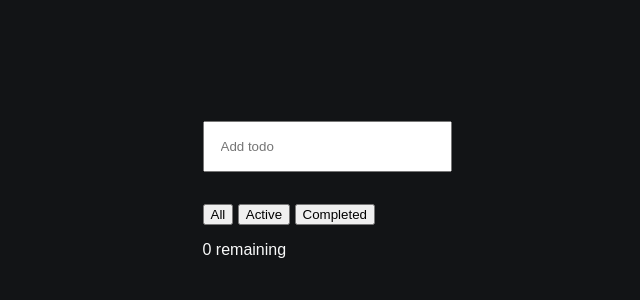
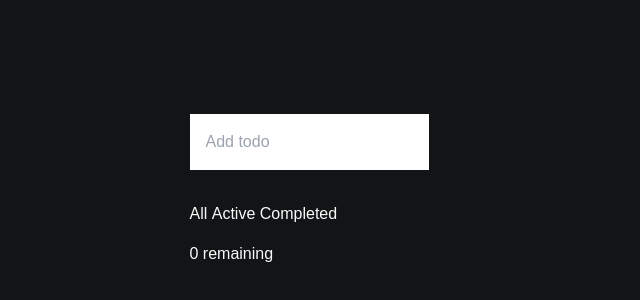
Before and after one commit to Edberaga/Svelte-ToDo-App, a SvelteKit app: page / in a window 1280 px wide. Shown: the part 210-510 px from the top of the page, without its empty margins (331-971 px from the left). Built offline with nearby package versions, Linux system fonts and the light colour scheme.

Commit message:
Initialize shadcn svelte

```diff
--- /dev/null
+++ b/src/app.css
@@ -0,0 +1,78 @@
+@tailwind base;
+@tailwind components;
+@tailwind utilities;
+
+@layer base {
+  :root {
+    --background: 0 0% 100%;
+    --foreground: 222.2 84% 4.9%;
+
+    --muted: 210 40% 96.1%;
+    --muted-foreground: 215.4 16.3% 46.9%;
+
+    --popover: 0 0% 100%;
+    --popover-foreground: 222.2 84% 4.9%;
+
+    --card: 0 0% 100%;
+    --card-foreground: 222.2 84% 4.9%;
+
+    --border: 214.3 31.8% 91.4%;
+    --input: 214.3 31.8% 91.4%;
+
+    --primary: 222.2 47.4% 11.2%;
+    --primary-foreground: 210 40% 98%;
+
+    --secondary: 210 40% 96.1%;
+    --secondary-foreground: 222.2 47.4% 11.2%;
+
+    --accent: 210 40% 96.1%;
+    --accent-foreground: 222.2 47.4% 11.2%;
+
+    --destructive: 0 72.2% 50.6%;
+    --destructive-foreground: 210 40% 98%;
+
+    --ring: 222.2 84% 4.9%;
+
+    --radius: 0.5rem;
+  }
+
+  .dark {
+    --background: 222.2 84% 4.9%;
+    --foreground: 210 40% 98%;
+
+    --muted: 217.2 32.6% 17.5%;
+    --muted-foreground: 215 20.2% 65.1%;
+
+    --popover: 222.2 84% 4.9%;
+    --popover-foreground: 210 40% 98%;
+
+    --card: 222.2 84% 4.9%;
+    --card-foreground: 210 40% 98%;
+
+    --border: 217.2 32.6% 17.5%;
+    --input: 217.2 32.6% 17.5%;
+
+    --primary: 210 40% 98%;
+    --primary-foreground: 222.2 47.4% 11.2%;
+
+    --secondary: 217.2 32.6% 17.5%;
+    --secondary-foreground: 210 40% 98%;
+
+    --accent: 217.2 32.6% 17.5%;
+    --accent-foreground: 210 40% 98%;
+
+    --destructive: 0 62.8% 30.6%;
+    --destructive-foreground: 210 40% 98%;
+
+    --ring: 212.7 26.8% 83.9%;
+  }
+}
+
+@layer base {
+  * {
+    @apply border-border;
+  }
+  body {
+    @apply bg-background text-foreground;
+  }
+}
--- /dev/null
+++ b/src/lib/utils.ts
@@ -0,0 +1,62 @@
+import { type ClassValue, clsx } from "clsx";
+import { twMerge } from "tailwind-merge";
+import { cubicOut } from "svelte/easing";
+import type { TransitionConfig } from "svelte/transition";
+
+export function cn(...inputs: ClassValue[]) {
+	return twMerge(clsx(inputs));
+}
+
+type FlyAndScaleParams = {
+	y?: number;
+	x?: number;
+	start?: number;
+	duration?: number;
+};
+
+export const flyAndScale = (
+	node: Element,
+	params: FlyAndScaleParams = { y: -8, x: 0, start: 0.95, duration: 150 }
+): TransitionConfig => {
+	const style = getComputedStyle(node);
+	const transform = style.transform === "none" ? "" : style.transform;
+
+	const scaleConversion = (
+		valueA: number,
+		scaleA: [number, number],
+		scaleB: [number, number]
+	) => {
+		const [minA, maxA] = scaleA;
+		const [minB, maxB] = scaleB;
+
+		const percentage = (valueA - minA) / (maxA - minA);
+		const valueB = percentage * (maxB - minB) + minB;
+
+		return valueB;
+	};
+
+	const styleToString = (
+		style: Record<string, number | string | undefined>
+	): string => {
+		return Object.keys(style).reduce((str, key) => {
+			if (style[key] === undefined) return str;
+			return str + `${key}:${style[key]};`;
+		}, "");
+	};
+
+	return {
+		duration: params.duration ?? 200,
+		delay: 0,
+		css: (t) => {
+			const y = scaleConversion(t, [0, 1], [params.y ?? 5, 0]);
+			const x = scaleConversion(t, [0, 1], [params.x ?? 0, 0]);
+			const scale = scaleConversion(t, [0, 1], [params.start ?? 0.95, 1]);
+
+			return styleToString({
+				transform: `${transform} translate3d(${x}px, ${y}px, 0) scale(${scale})`,
+				opacity: t
+			});
+		},
+		easing: cubicOut
+	};
+};
--- a/src/routes/+layout.svelte
+++ b/src/routes/+layout.svelte
@@ -1,3 +1,7 @@
+<script lang="ts">
+	import '../app.css';
+</script>
+
 <svelte:head>
 	<title>Edbert Todo App</title>
 </svelte:head>
```
Also changed, not shown: components.json (added).
